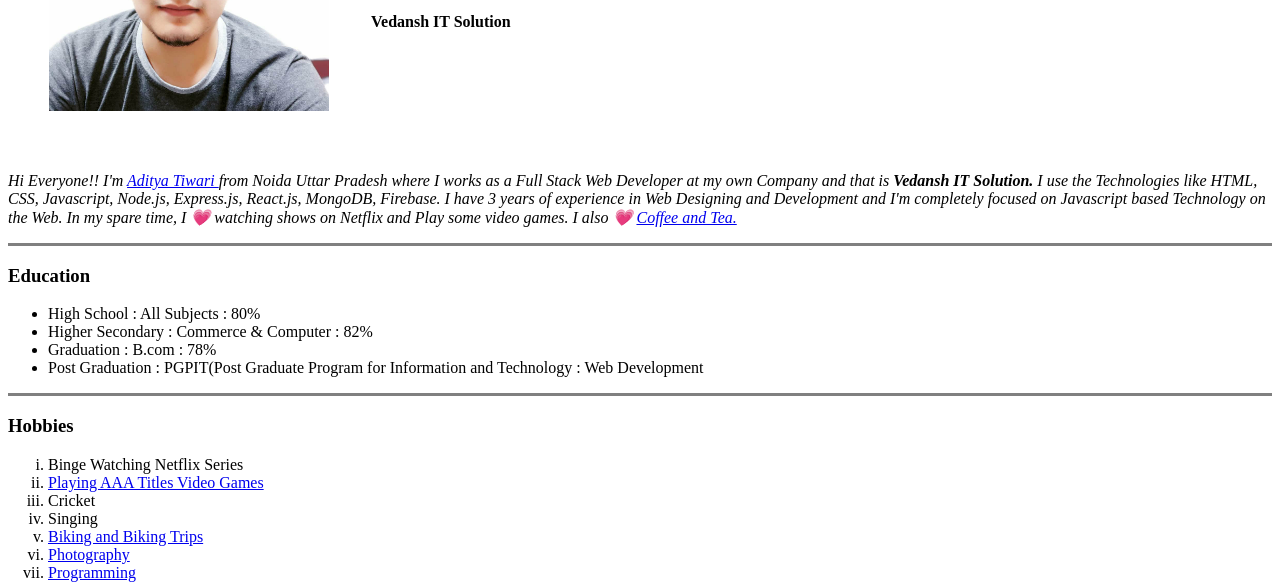
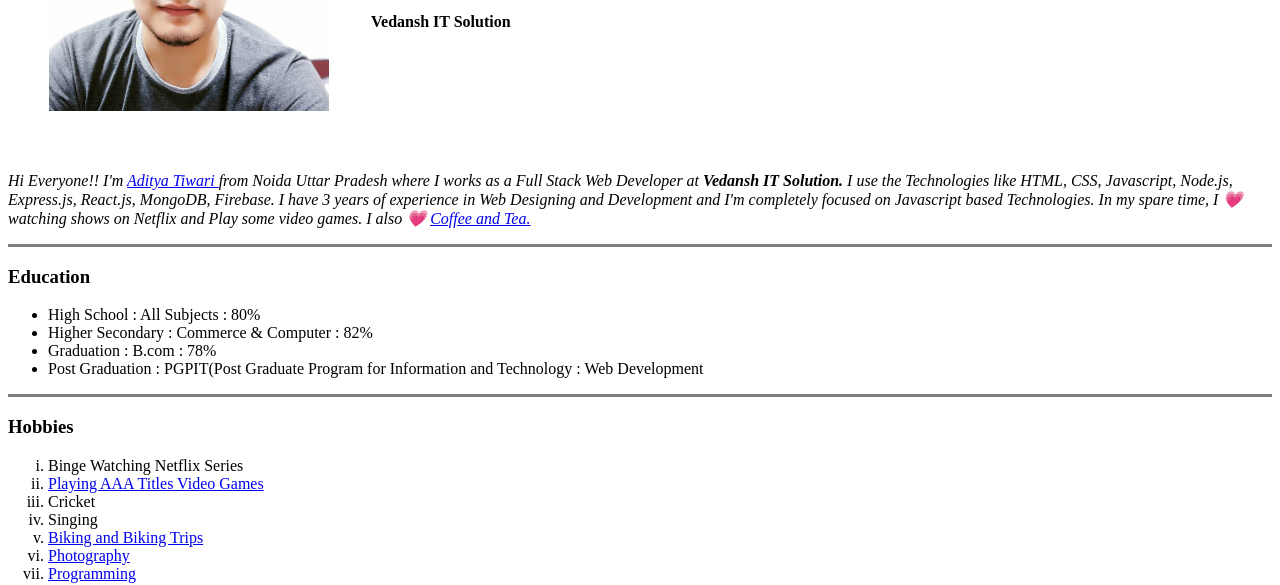
Before and after one commit to Aditya-Ace/Basic_HTML_CV, a plain HTML site: page index.html in a window 1280 px wide. Shown: the part 229-814 px from the top of the page. Drawn offline with Linux system fonts and the light colour scheme.

Commit message:
Update index.html

```diff
--- a/index.html
+++ b/index.html
@@ -32,12 +32,10 @@
 			<em
 				>Hi Everyone!! I'm
 				<a href="https://www.facebook.com/aditya.ace.aa">Aditya Tiwari </a> from
-				Noida Uttar Pradesh where I works as a Full Stack Web Developer at my
-				own Company and that is <strong>Vedansh IT Solution.</strong> I use the
+				Noida Uttar Pradesh where I works as a Full Stack Web Developer at <strong>Vedansh IT Solution.</strong> I use the
 				Technologies like HTML, CSS, Javascript, Node.js, Express.js, React.js,
 				MongoDB, Firebase. I have 3 years of experience in Web Designing and
-				Development and I'm completely focused on Javascript based Technology on
-				the Web. In my spare time, I 💗 watching shows on Netflix and Play some
+				Development and I'm completely focused on Javascript based Technologies. In my spare time, I 💗 watching shows on Netflix and Play some
 				video games. I also 💗
 				<a
 					href="https://www.facebook.com/photo.php?fbid=1999323026840080&set=pb.100002872074585.-2207520000.1565767738.&type=3&theater"
```
